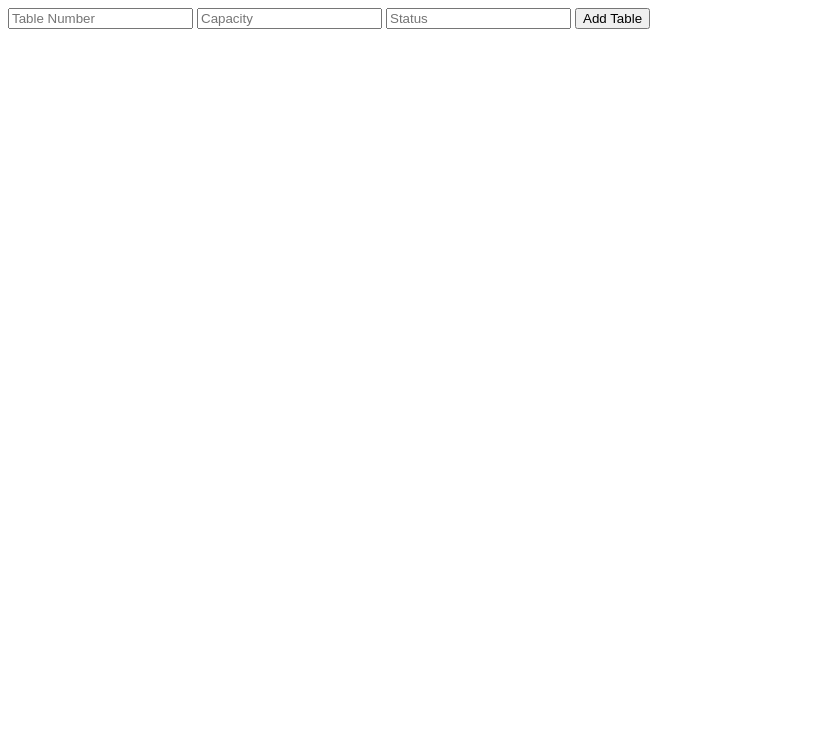
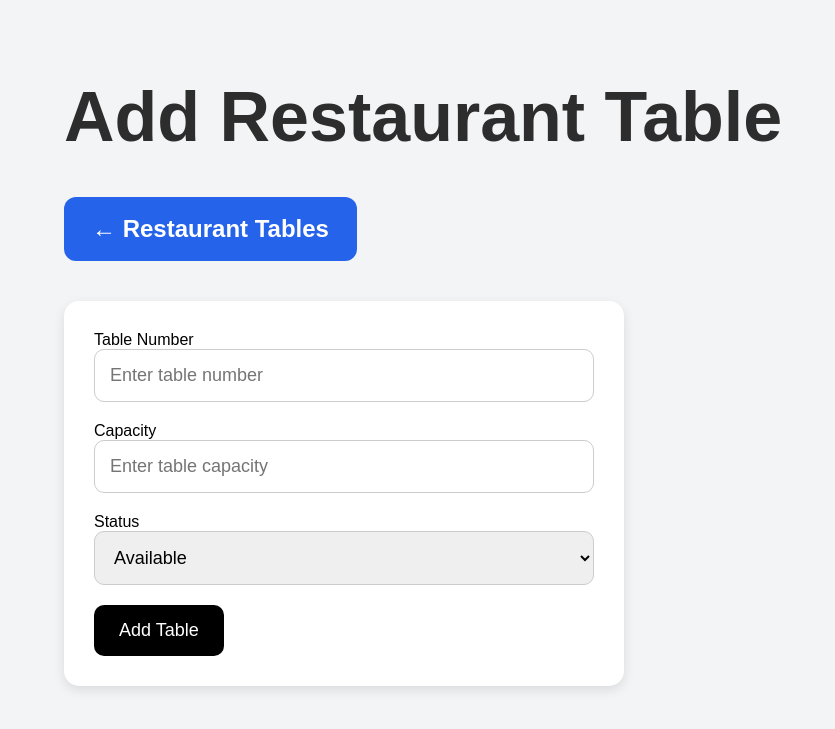
Before and after one commit to Tun30beep/Tun30beep-CS104_Tun, a Flask app: page /add_table in a window 1280 px wide. Shown: the top 729 px of the page, without its empty margins (0-835 px from the left). Run offline with Flask 3, Linux system fonts and the light colour scheme.

Commit message:
Update add_table.html

```diff
--- a/templates/add_table.html
+++ b/templates/add_table.html
@@ -1,22 +1,78 @@
+<!DOCTYPE html>
+<html lang="en">
+<head>
+
+    <meta charset="UTF-8">
+
+    <meta name="viewport" content="width=device-width, initial-scale=1.0">
+
+    <title>Add Table</title>
+
+    <link rel="stylesheet"
+    href="{{ url_for('static', filename='style.css') }}">
+
+</head>
+
+<body>
+
+    <div class="container">
+
+        <h1>Add Restaurant Table</h1>
+
+        <div class="button-group">
+
+            <a href="/restaurant_tables" class="btn btn-blue">
+                ← Restaurant Tables
+            </a>
+
+        </div>
+
         <form method="POST">
+
+            <label>Table Number</label>
 
             <input type="number"
             name="table_number"
-           placeholder="Table Number"
+            placeholder="Enter table number"
             required>
+
+
+            <label>Capacity</label>
 
             <input type="number"
             name="capacity"
-           placeholder="Capacity"
+            placeholder="Enter table capacity"
             required>
 
-    <input type="text"
-           name="status"
-           placeholder="Status"
-           required>
+
+            <label>Status</label>
+
+            <select name="status">
+
+                <option value="Available">
+                    Available
+                </option>
+
+                <option value="Occupied">
+                    Occupied
+                </option>
+
+                <option value="Reserved">
+                    Reserved
+                </option>
+
+            </select>
+
 
             <button type="submit">
+
                 Add Table
+
             </button>
 
         </form>
+
+    </div>
+
+</body>
+</html>
```
Lines whose indentation alone changed are shown as unchanged.
